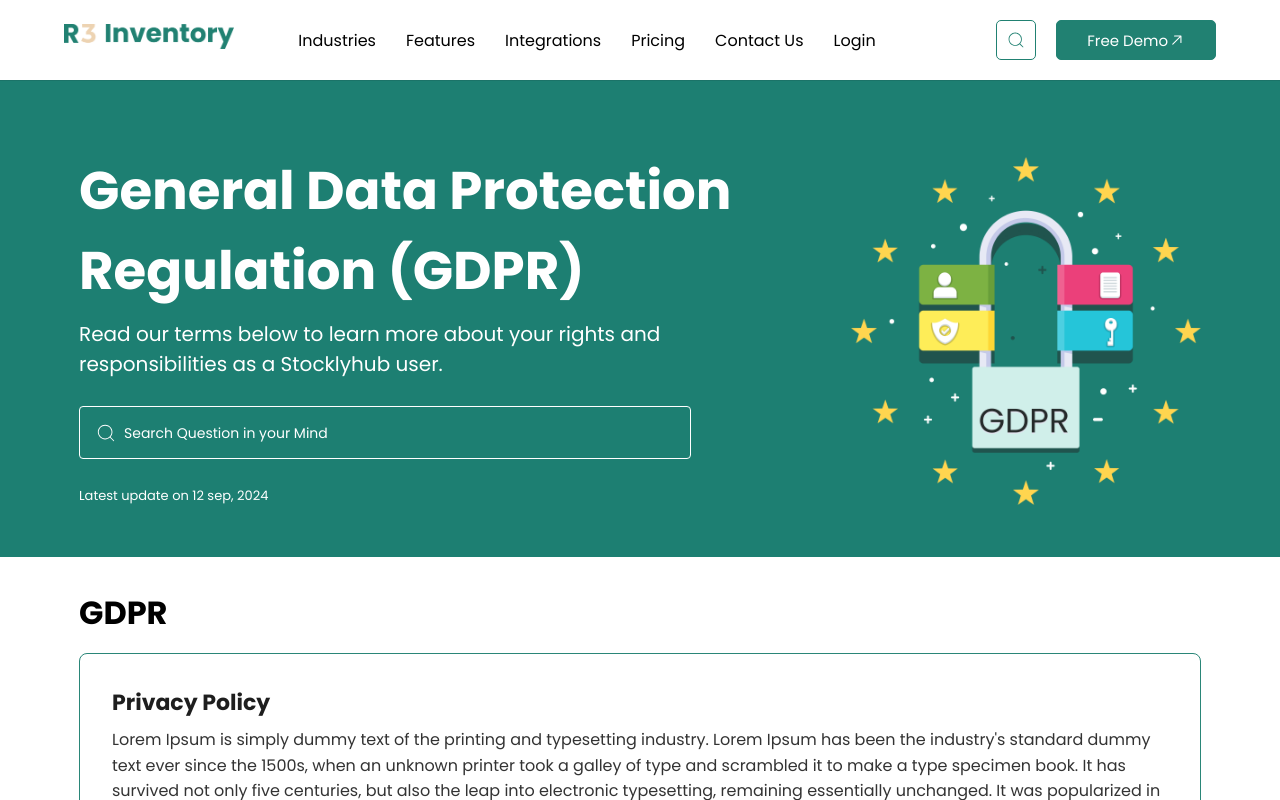
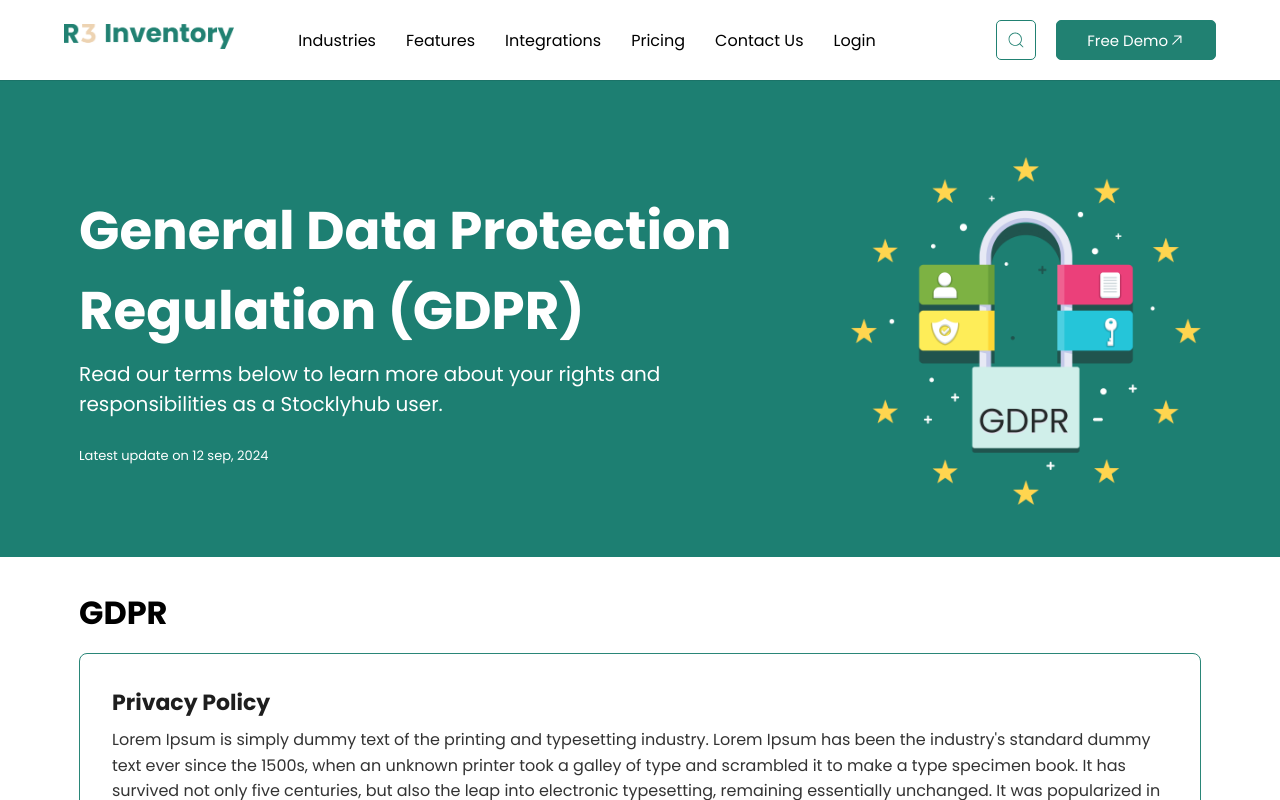
Before and after one commit to RuqayyaAkhtar/stocklyhubdev, a Next.js app: page /GDPR in a window 1280 px wide. Shown: the top 800 px of the page. Built offline with nearby package versions, Linux system fonts and the light colour scheme; a web font is replaced by a local one.

Commit message:
commit
commit

```diff
--- a/src/app/GDPR/page.js
+++ b/src/app/GDPR/page.js
@@ -18,14 +18,6 @@ const GDPR = () => {
                     <p className={styles.subtitle}>
                     Read our terms below to learn more about your rights and responsibilities as a Stocklyhub user.
                     </p>
-                    <div className={styles.searchContainer}>
-                        <CiSearch className={styles.searchIcon} />
-                        <input
-                            type="text"
-                            placeholder="Search Question in your Mind"
-                            className={styles.searchInput}
-                        />
-                    </div>
                     <p className={styles.update}>Latest update on 12 sep, 2024</p>
                 </div>
                 <div className={styles.imageContainer}>
```
Also changed, not shown: src/app/integration/page.js (+1 -8 lines), src/app/privacy-policy/page.js (+0 -8 lines), src/app/terms-conditions/page.js (+0 -8 lines).
